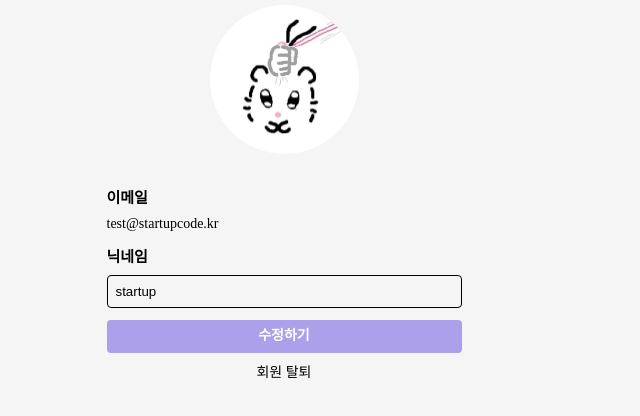
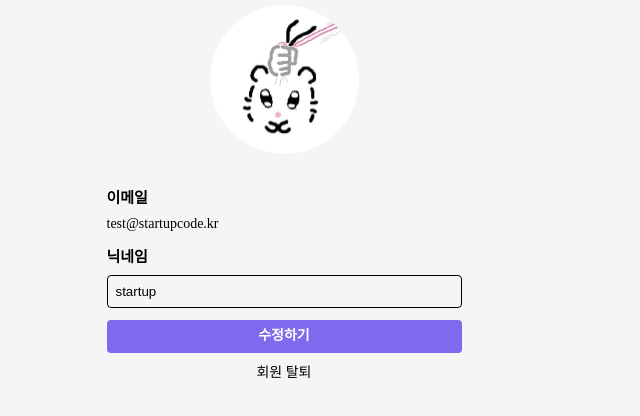
Before and after one commit to 100-hours-a-week/2-stella-choi-community-fe, a website: page public/editprofile/editprofile.html in a window 1280 px wide. In both pictures the pointer is over the button "수정하기". Shown: the part 348-764 px from the top of the page, without its empty margins (356-996 px from the left). Drawn offline with Linux system fonts and the light colour scheme; a web font is replaced by a local one.

Commit message:
css: 🎨 수정버튼 hover 색상 변경

```diff
--- a/public/editprofile/editprofile.css
+++ b/public/editprofile/editprofile.css
@@ -239,6 +239,10 @@ header {
     text-align: center;
 }
 
+.edit-btn:hover{
+    background:#7F6AEE;
+}
+
 .leave-btn{
     background: transparent;
     border: none;
```
